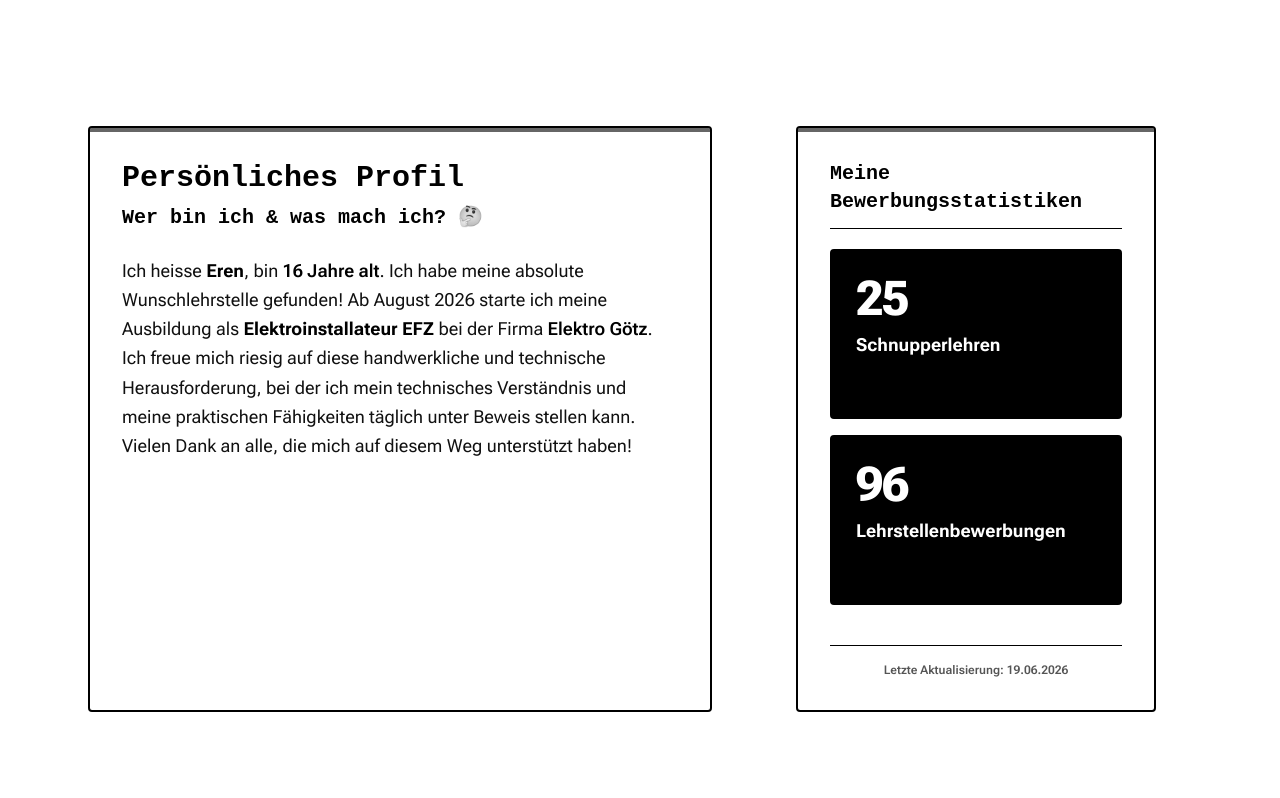
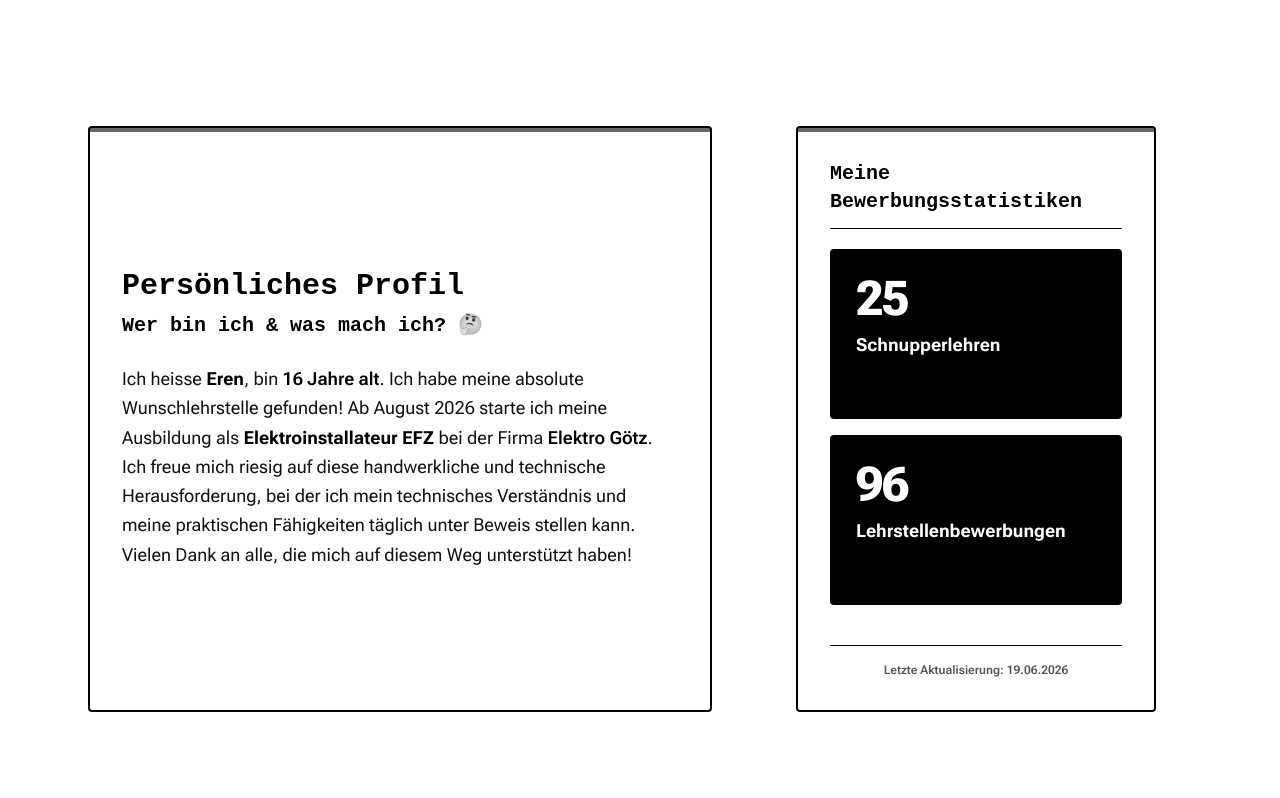
Before and after one commit to xddswi-swiss/lebenslauf, a Next.js app: page / in a window 1280 px wide. Shown: the part 1042-1840 px from the top of the page. Built offline with nearby package versions, Linux system fonts and the light colour scheme; no server answers; the database is empty.

Commit message:
Style: Vertically center profile text content inside card container next to statistics column in page.tsx

```diff
--- a/src/app/page.tsx
+++ b/src/app/page.tsx
@@ -482,7 +482,7 @@ const MainContent: React.FC = () => {
             <m.div
               whileHover={{ scale: 1.01 }}
               transition={{ type: "spring", stiffness: 300, damping: 20 }}
-              className="lg:col-span-7 glass-card p-6 md:p-8 rounded-3xl space-y-6 border border-[var(--glass-border)] hover:border-primary/30 hover:shadow-2xl hover:shadow-primary/5 transition-all duration-300 cursor-default"
+              className="lg:col-span-7 glass-card p-6 md:p-8 rounded-3xl flex flex-col justify-center space-y-6 border border-[var(--glass-border)] hover:border-primary/30 hover:shadow-2xl hover:shadow-primary/5 transition-all duration-300 cursor-default"
             >
               <h2 className="text-3xl font-extrabold text-[var(--text-main)] bg-gradient-to-r from-title-from to-title-to bg-clip-text text-transparent inline-block mb-2">
                 {t.about.title}
```
